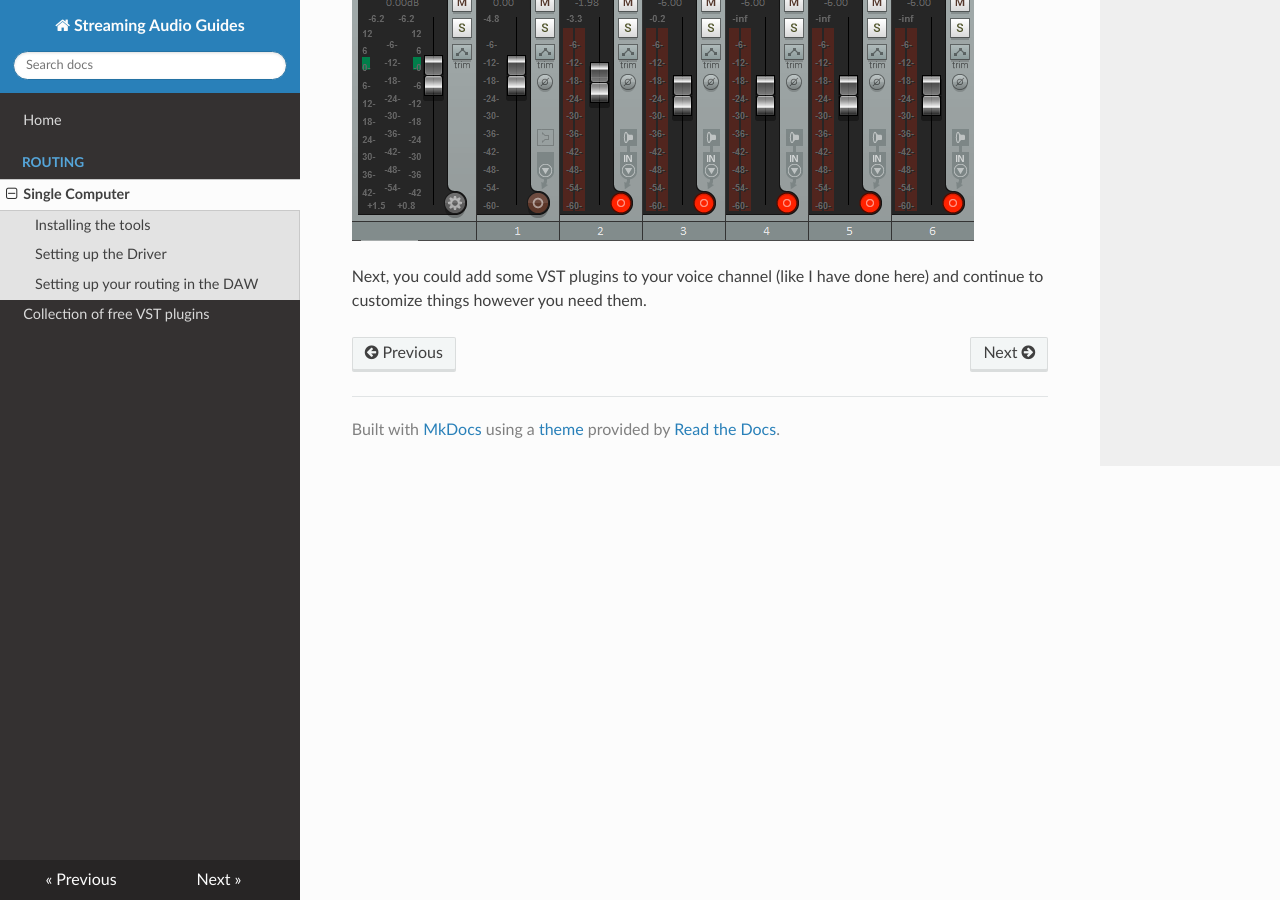
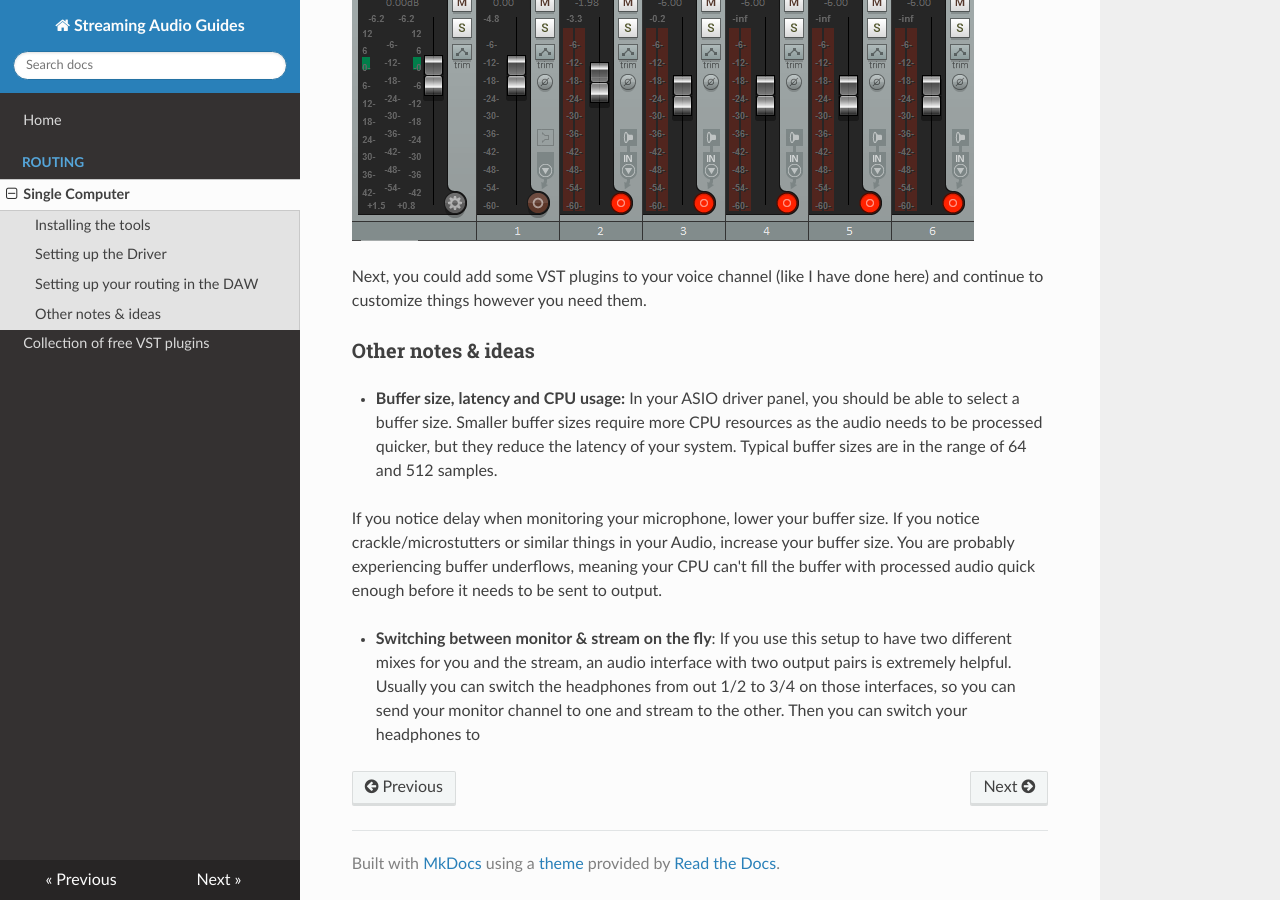
Before and after one commit to twitch-guides/audio, an MkDocs documentation site: the page built from docs/routing-single.md, in a window 1280 px wide and 900 px high, scrolled down 4956 px. Built offline with MkDocs 1.6.1, drawn with Linux system fonts in a browser that asks for light colours; nearby versions of some CDN libraries; old or Windows-style settings are respelled for this version of MkDocs.

Commit message:
add notes & ideas

```diff
--- a/docs/routing-single.md
+++ b/docs/routing-single.md
@@ -98,6 +98,22 @@ The final Reaper mixer panel looks like this now:
 Next, you could add some VST plugins to your voice channel (like I have done here) and continue to customize things however
 you need them.
 
+### Other notes & ideas
+
+* **Buffer size, latency and CPU usage:** In your ASIO driver panel, you should be able to select a buffer size. Smaller
+buffer sizes require more CPU resources as the audio needs to be processed quicker, but they reduce the latency of your
+system. Typical buffer sizes are in the range of 64 and 512 samples.
+
+   If you notice delay when monitoring your microphone, lower your buffer size.
+   If you notice crackle/microstutters or similar things in your Audio, increase your buffer size. You are probably
+   experiencing buffer underflows, meaning your CPU can't fill the buffer with processed audio quick enough before it
+   needs to be sent to output.
+
+* **Switching between monitor & stream on the fly**: If you use this setup to have two different mixes for you and the stream, an audio interface with two output pairs is
+extremely helpful. Usually you can switch the headphones from out 1/2 to 3/4 on those interfaces, so you can send your
+monitor channel to one and stream to the other. Then you can switch your headphones to
+
+
 [SAR]: https://github.com/eiz/SynchronousAudioRouter/releases "Synchronous Audio Router"
 [Asio4All]: http://www.asio4all.com/
 [Ableton Live]: https://www.ableton.com
```
